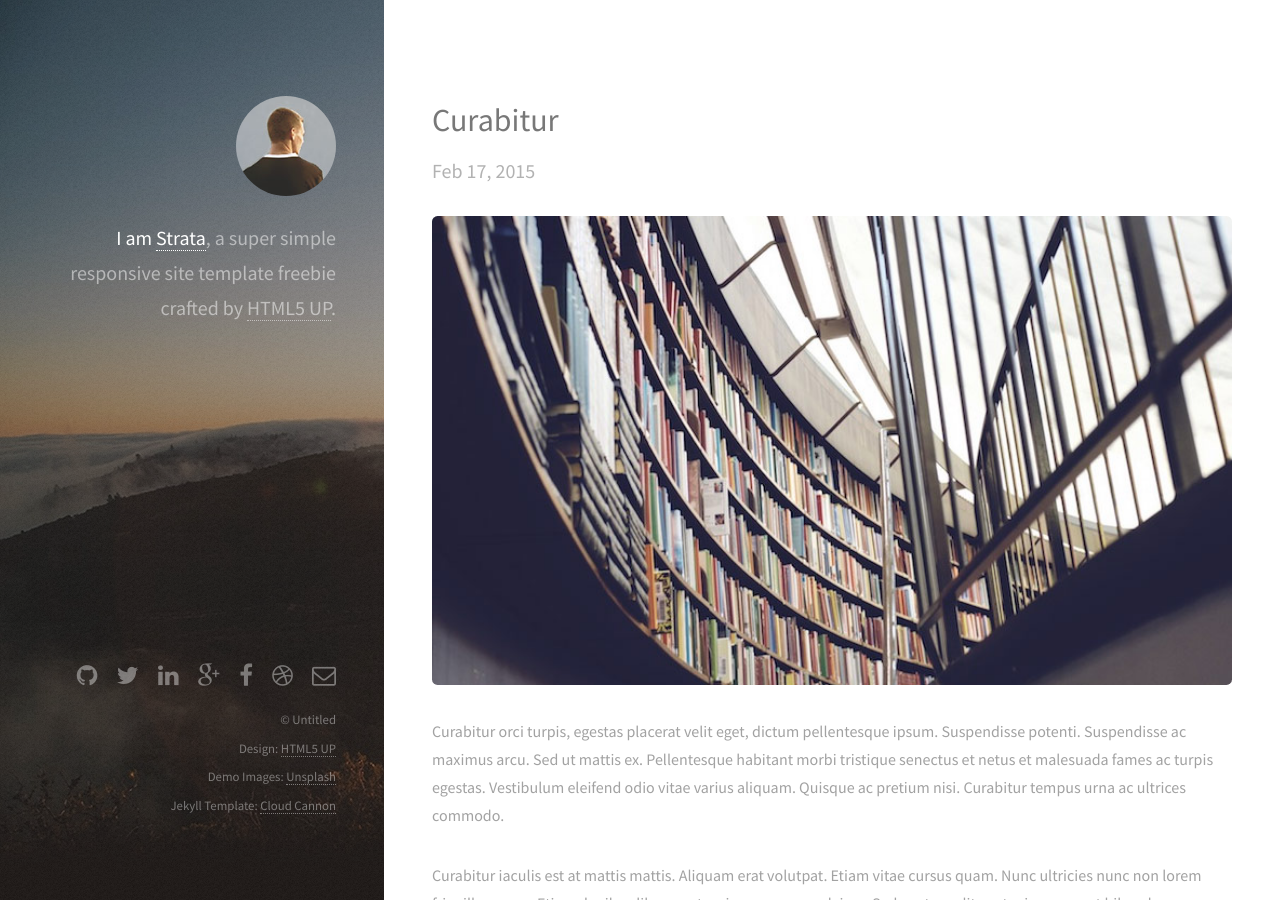
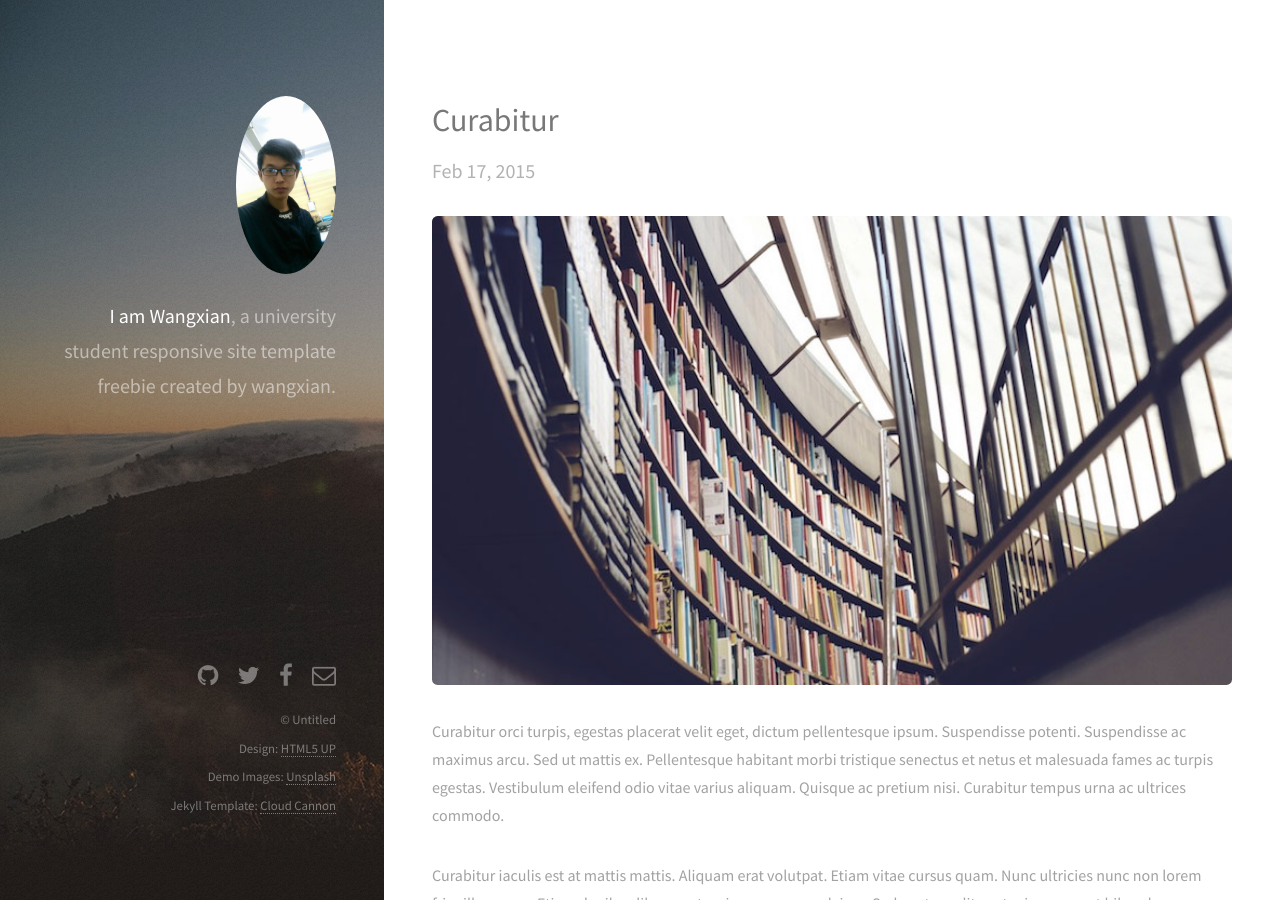
Before and after one commit to larriti/wangxian0718.github.io, a Jekyll site: the page built from index.html, in a window 1280 px wide and 900 px high. Built offline with Jekyll 4.4.1, drawn with Linux system fonts in a browser that asks for light colours.

Commit message:
name changed

```diff
--- a/_config.yml
+++ b/_config.yml
@@ -1,25 +1,23 @@
 # Site settings
 
-title: Strata # Title of your site
-email: your-email@domain.com # Your contant email
+title: wangxian                     # Title of your site
+email: 18170875446@126.com        # Your contant email
 
 description: > # this means to ignore newlines until "baseurl:"
   Write an awesome description for your new site here. You can edit this
   line in _config.yml. It will appear in your document head meta (for
   Google search results) and in your feed.xml site description.
-baseurl: "" # the subpath of your site, e.g. /blog/
-url: "http://yourdomain.com" # the base hostname & protocol for your site
+baseurl: ""                           # the subpath of your site, e.g. /blog/
+url: "http://wangxian0718.github.io"  # the base hostname & protocol for your site
 
 # Social links.
 # Replace the word 'example' with your username if you want to include the icon in the left sidebar
 # Delete the word 'example' if you don't want to include the icon in the left sidebar
 
-twitter_username:     example  # Replace this with your Twitter username
-github_username:      example  # Replace this with your GitHub username
-linkedin_username:    example  # Replace this with your LinkedIn username
-google_plus_username: example  # Replace this with your Google+ username
-facebook_username:    example  # Replace this with your Facebook username
-dribbble_username:    example  # Replace this with your Dribbble username
+twitter_username:     july_mao                        # Replace this with your Twitter username
+github_username:      wangxian0718                    # Replace this with your GitHub username
+google_mail_username: wangxian19940718@gmail.com      # Replace this with your Google+ username
+facebook_username:    wangxian1994                    # Replace this with your Facebook username
 
 # Build settings
 markdown: kramdown
--- a/_layouts/default.html
+++ b/_layouts/default.html
@@ -1,7 +1,7 @@
 <!DOCTYPE html>
 <html>
   	<head>
-  		<title>Strata by HTML5 UP</title>
+  		<title>just for wangxian</title>
   		<meta http-equiv="content-type" content="text/html; charset=utf-8" />
   		<meta name="description" content="" />
   		<meta name="keywords" content="" />
@@ -21,10 +21,10 @@
 	<body id="top">
 
       <header id="header">
-          <a href="#" class="image avatar"><img src="/images/avatar.jpg" alt="" /></a>
-          <h1><strong>I am <a href="/">Strata</a></strong>, a super simple<br />
+          <a href="#" class="image avatar"><img src="/images/wangxian.jpg" alt="" /></a>
+          <h1><strong>I am Wangxian</strong>, a university student<br />
           responsive site template freebie<br />
-          crafted by <a href="http://html5up.net">HTML5 UP</a>.</h1>
+          created by wangxian.</h1>
       </header>
 
 
@@ -60,7 +60,7 @@
 
               {% if site.google_plus_username %}
               <li>
-                <a href="https://plus.google.com/{{ site.google_plus_username }}" class="icon fa-google-plus">
+                <a href="{{ site.google_plus_username }}" class="icon fa-google-plus">
                   <span class="label">Google+</span>
                 </a>
               </li>
@@ -84,7 +84,7 @@
 
               {% if site.email %}
               <li>
-                <a href="mailto:{{ site.email }}" class="icon fa-envelope-o">
+                <a href="wangxian:{{ site.email }}" class="icon fa-envelope-o">
                   <span class="label">Email</span>
                 </a>
               </li>
```
Also changed, not shown: images/me1.jpg (added), images/me3.jpg (added), images/wangxian.jpg (added).
